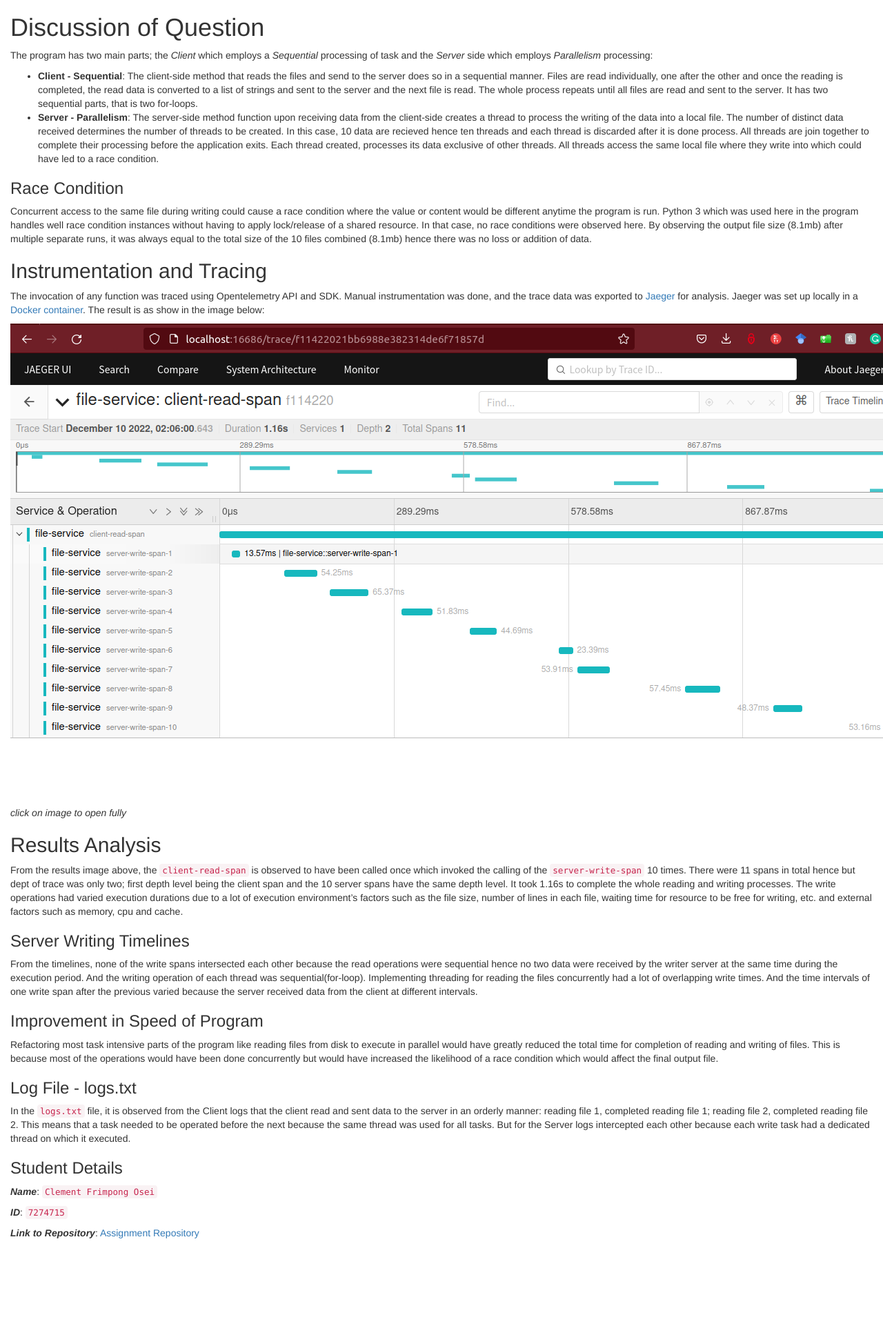
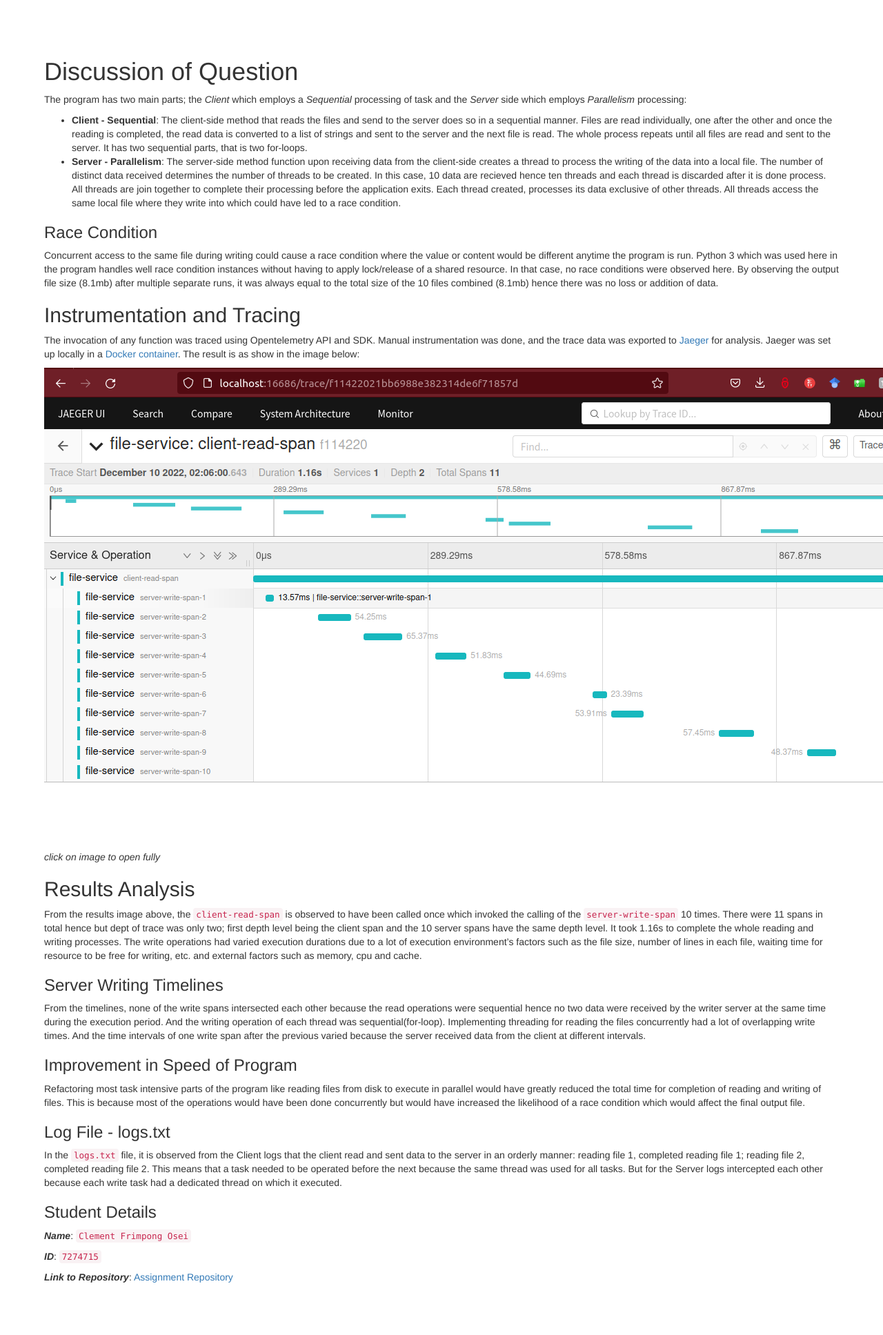
Before and after one commit to frimps-astro/frimps-astro.github.io, a Jekyll site: the page built from README.md, in a window 1280 px wide. Shown: the whole page at 69% size. Built offline with Jekyll 4.4.1, drawn with Linux system fonts in a browser that asks for light colours; our own code applies the rules of GitHub Pages for plain Markdown files; before the commit the page ends 1807 px from its top, so only the background shows below that.

Commit message:
Update theme for pages

```diff
--- a/_layouts/page.html
+++ b/_layouts/page.html
@@ -7,7 +7,7 @@
     <title>{{ page.title }}</title>
     <link rel="stylesheet" href="/assets/css/main.css">
 </head>
-<body class="container-fluid">
+<body class="container-fluid" style="padding: 5%">
     {{ content }}
 </body>
 </html>
```
